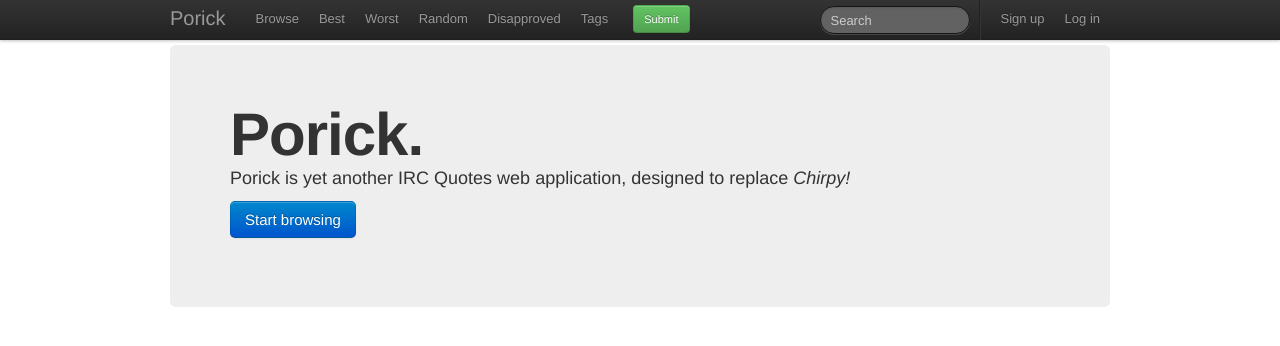
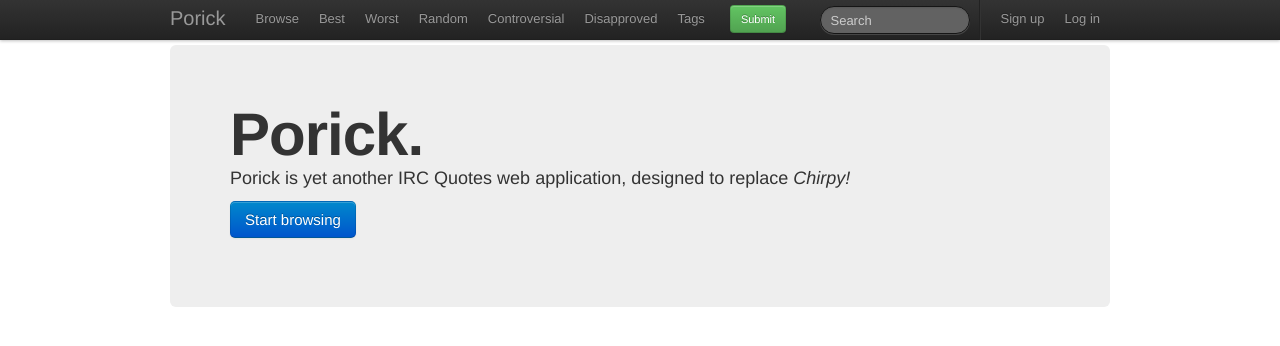
Before and after one commit to stesh/porick-flask, a Flask app: page / in a window 1280 px wide. Shown: the top 346 px of the page. Run offline with Flask 2, Linux system fonts and the light colour scheme; parts of the project's set-up code (start-up, migrations or seed data) failed here and were passed over; some libraries are stand-ins or nearby versions.

Commit message:
Add controversial tab with simple ordering

```diff
--- a/porick/models.py
+++ b/porick/models.py
@@ -105,10 +105,10 @@ class Quote(db.Model):
     submitted_by = relationship("User", secondary=QuoteToUser, uselist=False)
     voters       = relationship("VoteToUser")
 
-
 AREA_ORDER_MAP = {
     'best': Quote.rating.desc(),
     'worst': Quote.rating,
-    'random': func.rand()
+    'random': func.rand(),
+    'controversial': Quote.rating/Quote.votes
 }
 DEFAULT_ORDER = Quote.submitted.desc()
--- a/porick/templates/base.html
+++ b/porick/templates/base.html
@@ -34,6 +34,9 @@
                     </li>
                     <li class="{{'active' if g.page == 'random' else ''}}">
                       <a href="{{url_for('browse', area='random')}}">Random</a>
+                    </li>
+                    <li class="{{'active' if g.page == 'controversial' else ''}}">
+                      <a href="{{url_for('browse', area='controversial')}}">Controversial</a>
                     </li>
                     <li class="{{'active' if g.page == 'disapproved' else ''}}">
                       <a href="{{url_for('browse', area='disapproved')}}">Disapproved</a>
```
